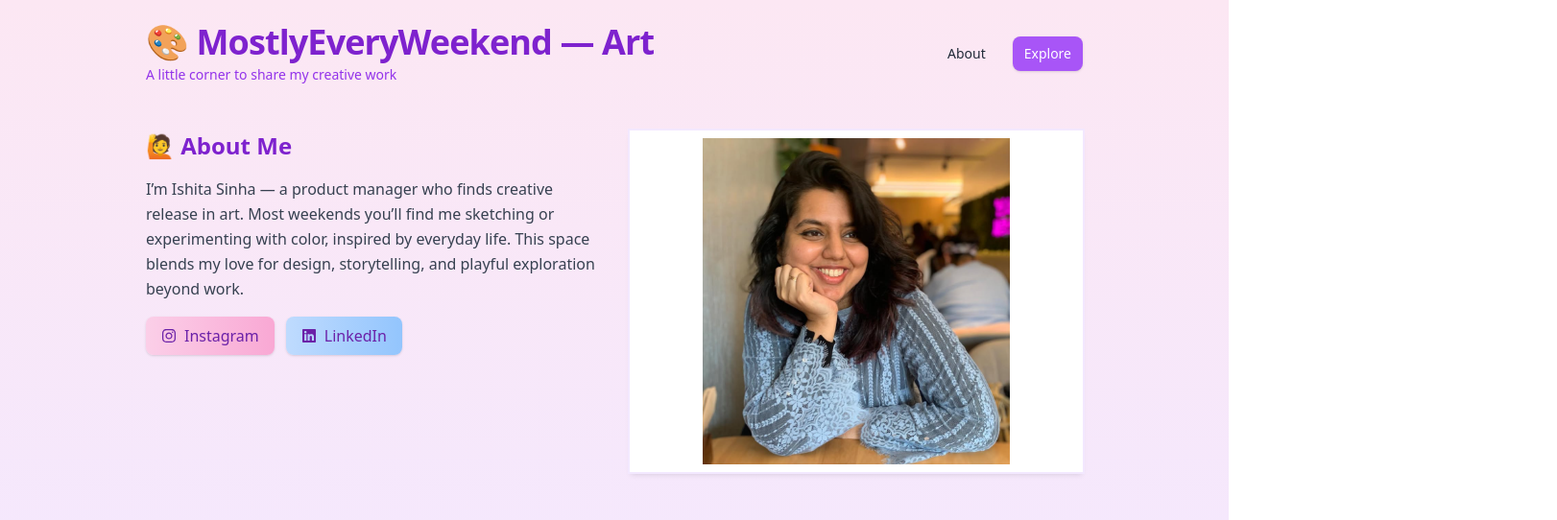
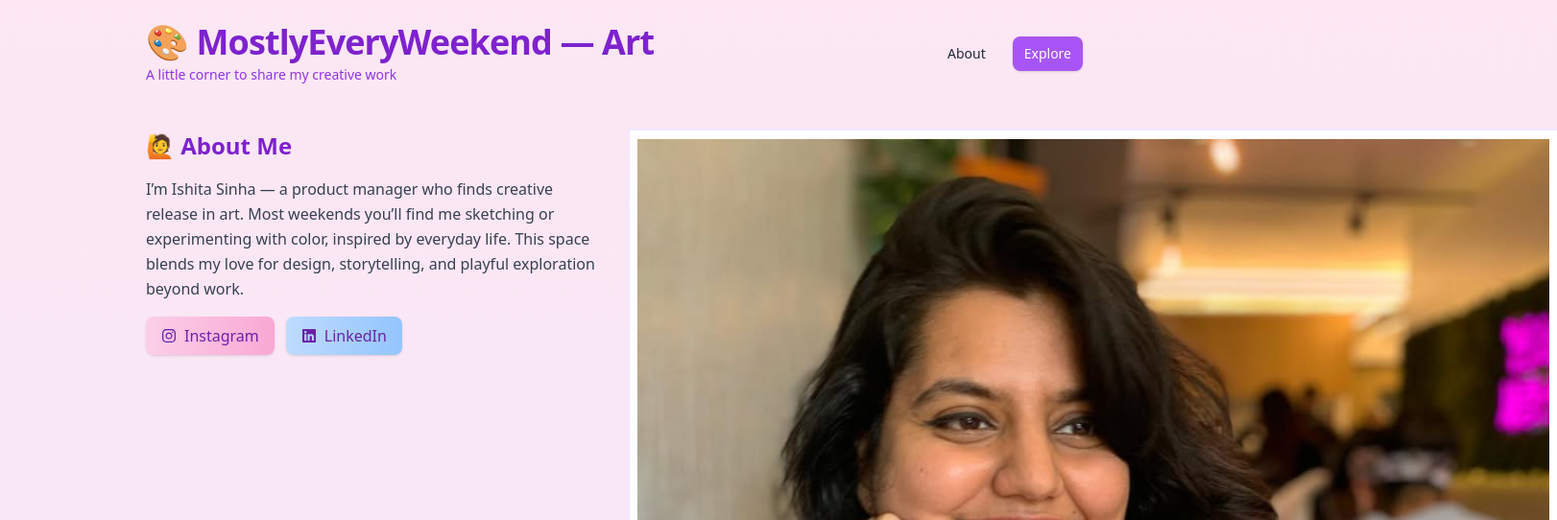
Before and after one commit to ishitasinha/mostlyeveryweekend-art, a React (Vite) app: page / in a window 1280 px wide. Shown: the top 542 px of the page at 96% size, 1622 px wide, since content can reach past the window. Built offline with nearby package versions, Linux system fonts and the light colour scheme; the HTML template or start-up script is replaced by a standard one.

Commit message:
Update App.jsx
Fixing the headshot component again.

```diff
--- a/src/App.jsx
+++ b/src/App.jsx
@@ -4,18 +4,23 @@ import { FaInstagram, FaLinkedin } from "react-icons/fa";
 
 export default function App() {
   const [images, setImages] = useState([]);
+  const [previewSize, setPreviewSize] = useState({ width: "auto", height: "auto" });
 
   useEffect(() => {
     const loaded = [];
-    for (let i = 1; i <= 7; i++) {
+    for (let i = 1; i <= 20; i++) {
       const filename = i.toString().padStart(2, "0") + ".png";
-      loaded.push(`images/${filename}`);
+      loaded.push(`/images/${filename}`);
     }
     setImages(loaded);
   }, []);
 
   const preview = images.length > 0 ? images[0] : null;
   const galleryImages = images.slice(1);
+
+  const handleImageLoad = (e) => {
+    setPreviewSize({ width: e.target.naturalWidth, height: e.target.naturalHeight });
+  };
 
   return (
     <div className="min-h-screen bg-gradient-to-b from-pink-100 via-purple-100 to-blue-100 text-gray-800 antialiased">
@@ -70,14 +75,12 @@ export default function App() {
           </div>
 
           {preview && (
-            // Preview container now preserves the original image aspect ratio and displays the image "as-is".
-            // The image is constrained by a max width so it doesn't overflow the layout, but it is not cropped.
-            <div className="overflow-hidden shadow-md ring-2 ring-purple-100 flex justify-center items-center bg-white p-2">
+            <div className="overflow-auto shadow-md ring-2 ring-purple-100 flex justify-center items-center bg-white p-2" style={{ width: previewSize.width, height: previewSize.height }}>
               <img
                 src={preview}
                 alt="Preview"
-                // show image at its natural aspect ratio; scale down if wider than 320px but do not crop
-                style={{ maxWidth: 320, width: 'auto', height: 'auto' }}
+                onLoad={handleImageLoad}
+                style={{ display: "block" }}
               />
             </div>
           )}
```
